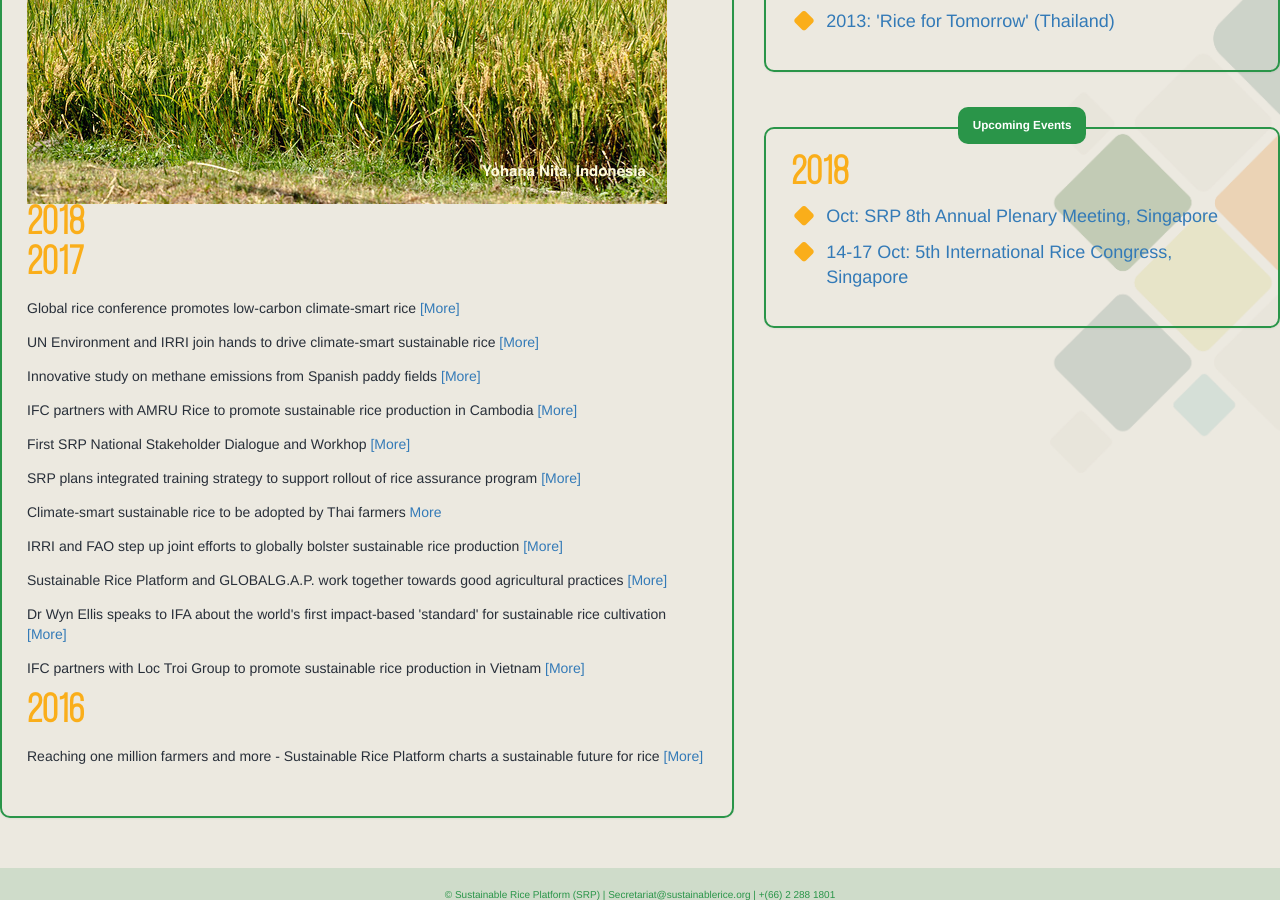
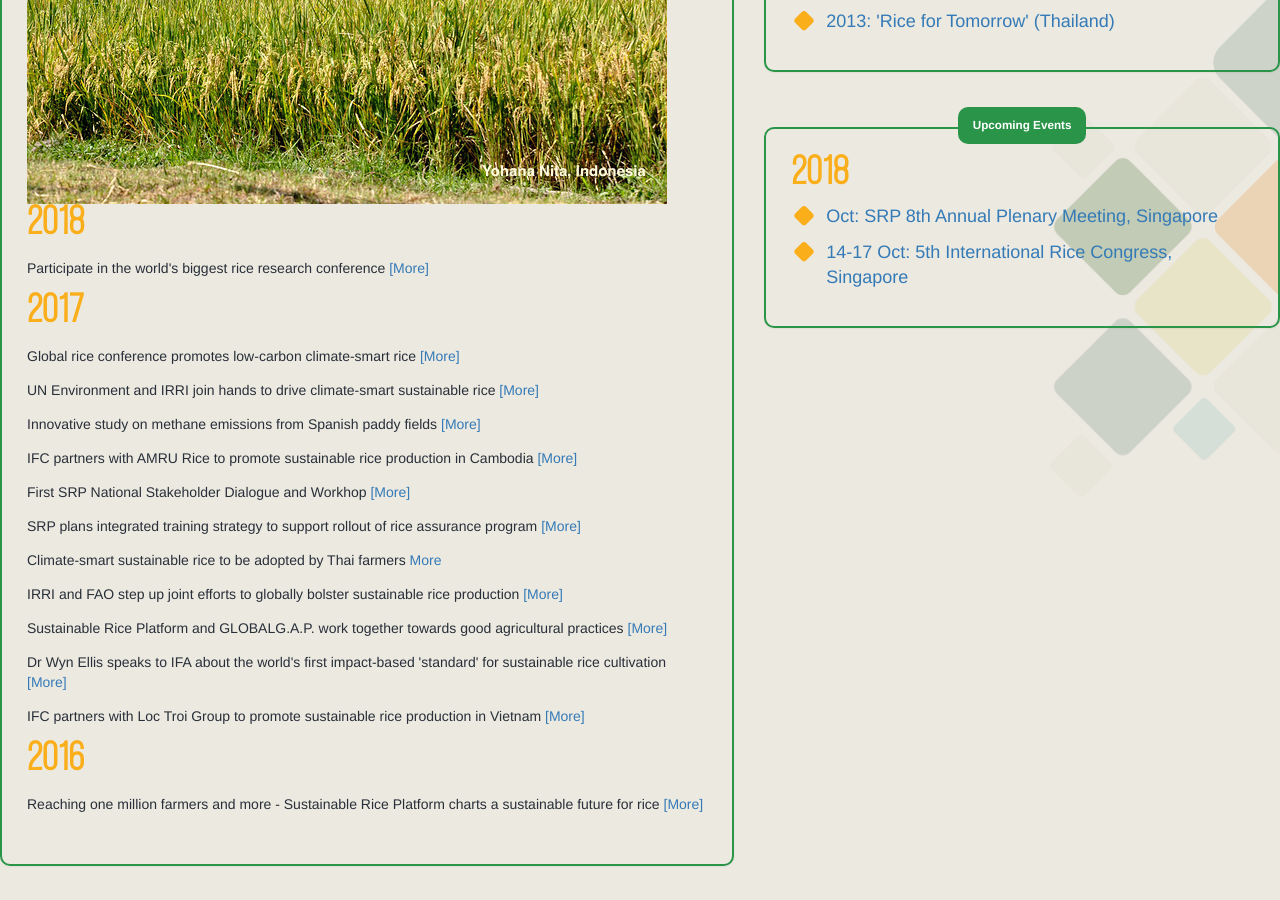
Before and after one commit to sustainablericeplatform/sustainablericeplatform.github.io, a Jekyll site: the page built from News-and-Events/index.html, in a window 1280 px wide and 900 px high, scrolled down 844 px. Built offline with Jekyll 4.4.1, drawn with Linux system fonts in a browser that asks for light colours.

Commit message:
Update index.html

```diff
--- a/News-and-Events/index.html
+++ b/News-and-Events/index.html
@@ -20,6 +20,7 @@ layout: default
                     <div class="panel-body" />
                     <img src="/assets/images/NE photo 2.jpg" class="img-responsive" />
                         <h1 class="year">2018</h1>
+                        <p>Participate in the world's biggest rice research conference <a href="http://ricecongress.irri.org/irc2018" target="_blank">[More]</a></p>
                         <h1 class="year">2017</h1>
                         <p>Global rice conference promotes low-carbon climate-smart rice <a href="http://web.unep.org/newscentre/global-rice-conference-promotes-low-carbon-climate-smart-rice" target="_blank">[More]</a></p>
                         <p>UN Environment and IRRI join hands to drive climate-smart sustainable rice <a href="http://irri.org/news/media-releases/un-environment-and-irri-join-hands-to-drive-climate-smart-sustainable-rice" target="_blank">[More]</a></p>
```
